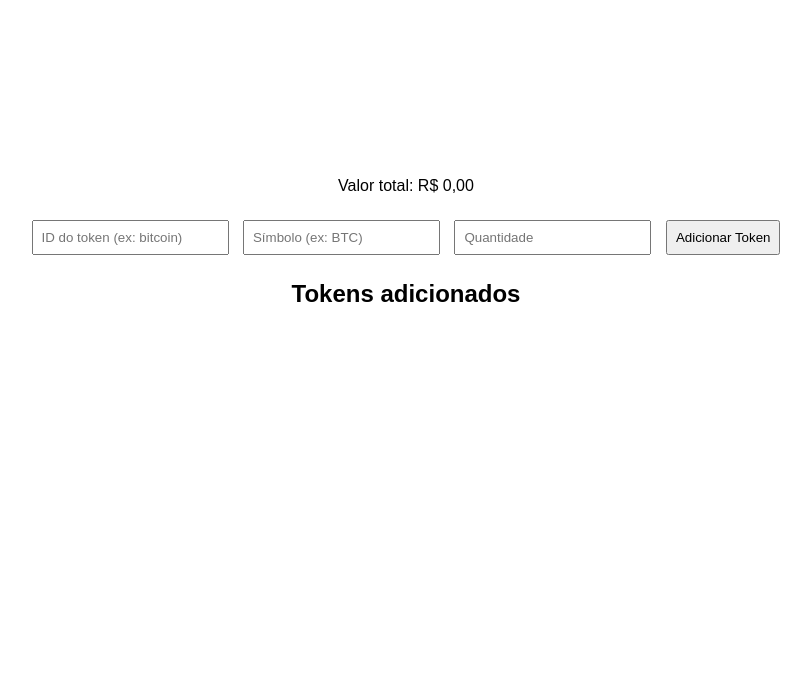
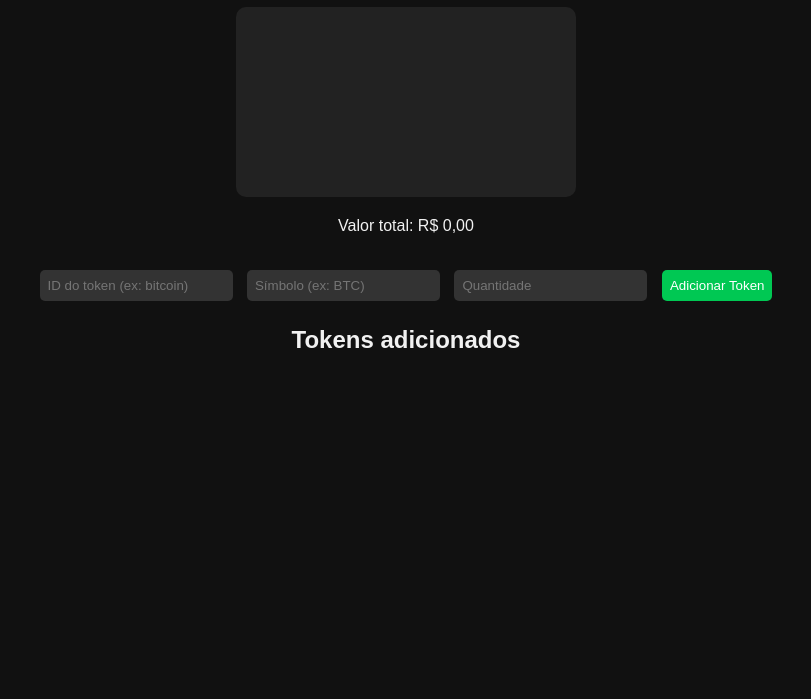
Before and after one commit to 0brunox/portfolio-cripto, a plain HTML site: page index.html in a window 1280 px wide. Shown: the part 101-800 px from the top of the page, without its empty margins (234-1045 px from the left). Drawn offline with nearby package versions, Linux system fonts and the light colour scheme; no server answers.

Commit message:
tema black aplicado

```diff
--- a/index.html
+++ b/index.html
@@ -4,12 +4,63 @@
   <meta charset="UTF-8">
   <title>Meu Portfólio Cripto</title>
   <script src="https://cdn.jsdelivr.net/npm/chart.js"></script>
-  <style>
-    body { font-family: Arial, sans-serif; text-align: center; padding: 20px; }
-    canvas { max-width: 600px; margin: 20px auto; display: block; }
-    form { margin-top: 20px; }
-    input, button { padding: 8px; margin: 5px; }
-  </style>
+ <style>
+  body {
+    font-family: Arial, sans-serif;
+    text-align: center;
+    padding: 20px;
+    background-color: #111;
+    color: #f1f1f1;
+  }
+
+  canvas {
+    max-width: 600px;
+    margin: 20px auto;
+    display: block;
+    background-color: #222;
+    border-radius: 10px;
+    padding: 20px;
+  }
+
+  form {
+    margin-top: 30px;
+  }
+
+  input, button {
+    padding: 8px;
+    margin: 5px;
+    border-radius: 5px;
+    border: none;
+  }
+
+  input {
+    background-color: #333;
+    color: white;
+  }
+
+  button {
+    background-color: #00c853;
+    color: white;
+    cursor: pointer;
+  }
+
+  button:hover {
+    background-color: #00e676;
+  }
+
+  #tokenList div {
+    margin-top: 10px;
+    background-color: #1e1e1e;
+    padding: 10px;
+    border-radius: 5px;
+    display: inline-block;
+  }
+
+  h1, h2, p {
+    color: #f1f1f1;
+  }
+</style>
+
 </head>
 <body>
   <h1>Portfólio Cripto</h1>
```
